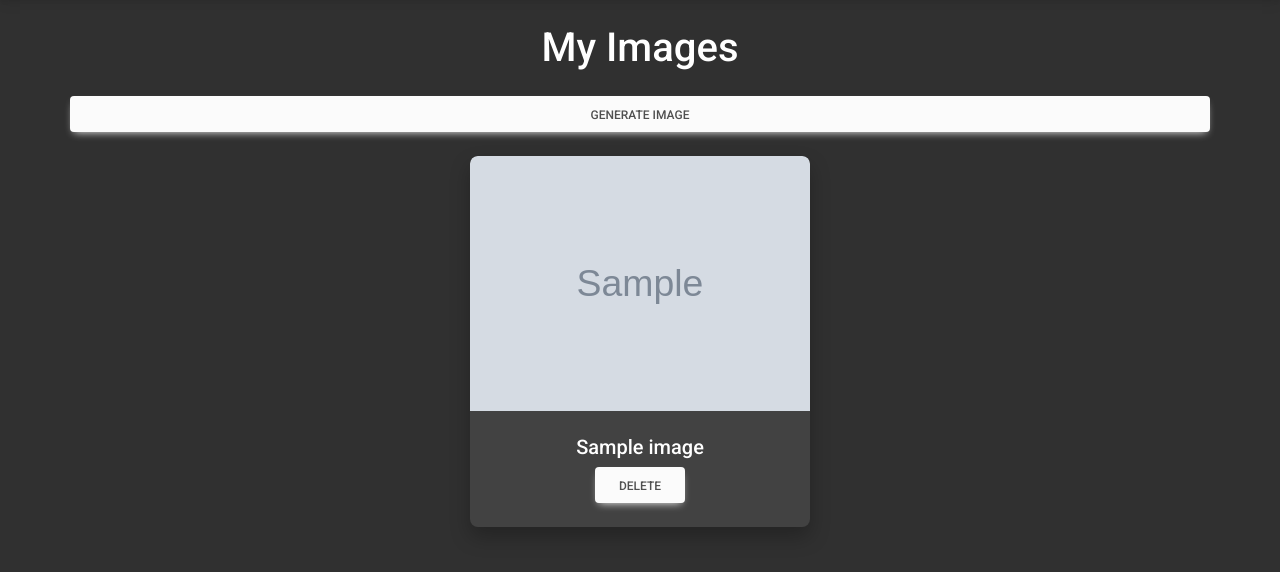
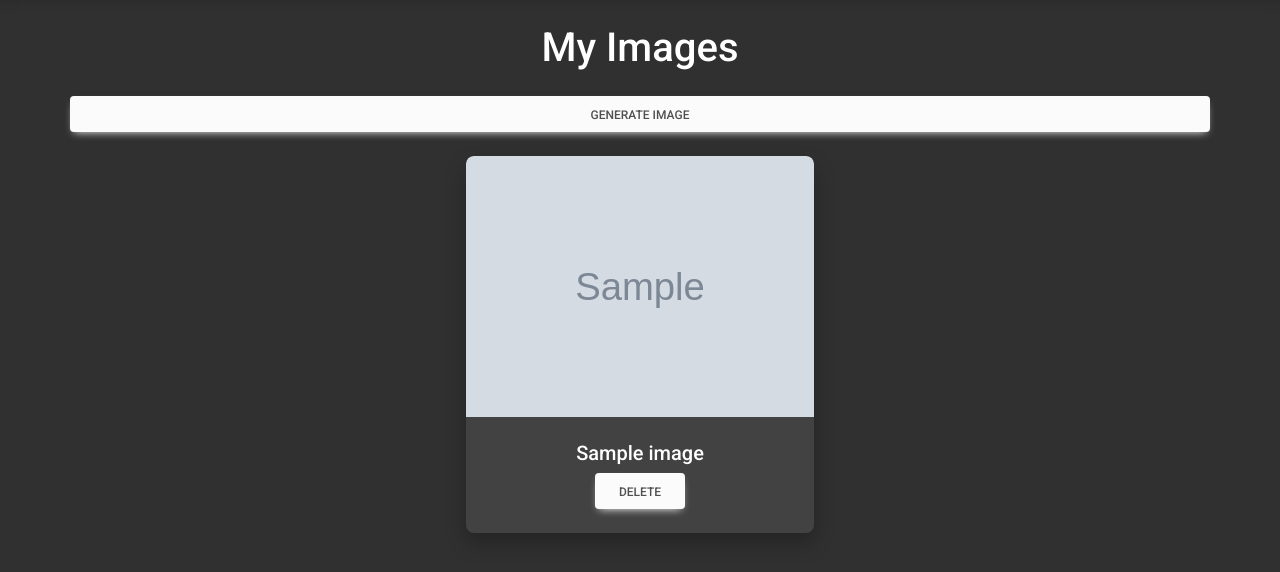
Before and after one commit to DrCBeatz/ai_greeting_cards, a Django app: template templates/image_user_list.html in a window 1280 px wide. Shown: the part 59-631 px from the top of the page. Run offline with Django 4.2, Linux system fonts and the light colour scheme; tables that the repository leaves empty hold one stand-in row (values such as "Sample post"); the template is opened without the code that fills it: values that come from a table or form of the project are taken from there, most other values are stand-ins (such as "Sample title", 1, 10 or a date in 2020); grey boxes marked "Sample" are stand-in pictures.

Commit message:
fix layout in image_user_list_content.html

```diff
--- a/templates/partials/image_user_list_content.html
+++ b/templates/partials/image_user_list_content.html
@@ -1,5 +1,4 @@
 <!--- templates/partials/image_user_list_content.html -->
-<div class="row d-flex justify-content-center">
 {% for image in images %}
 <div class="col-md-6 col-xl-4">
     <div class="card mb-4">
@@ -23,7 +22,6 @@
 {% empty %}
 <p>No images to display.</p>
 {% endfor %}
-</div>
 
 {% if page_obj.has_next %}
 <div hx-get="{% url 'image_user_list' %}?page={{ page_obj.next_page_number }}" hx-trigger="revealed" hx-swap="afterend"></div>
```
Lines whose indentation alone changed are shown as unchanged.
